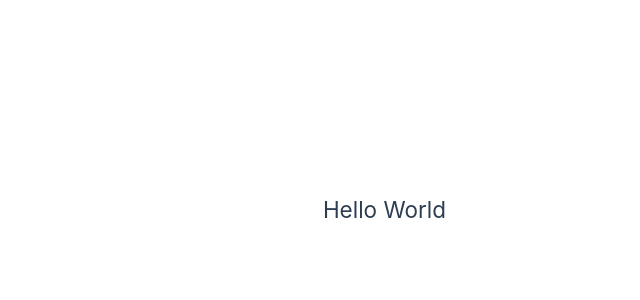
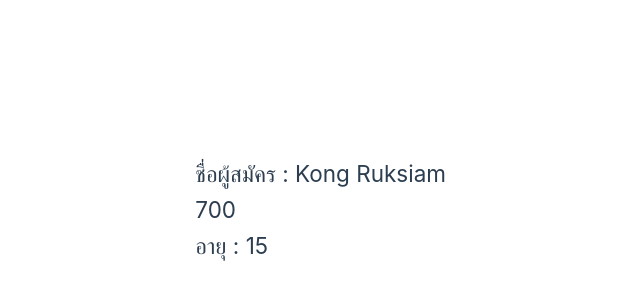
Before and after one commit to Celesca/vue-basic, a Vue app: page / in a window 1280 px wide. Shown: the part 190-490 px from the top of the page, without its empty margins (194-834 px from the left). Built offline with nearby package versions, Linux system fonts and the light colour scheme.

Commit message:
add: interpolation

```diff
--- a/src/App.vue
+++ b/src/App.vue
@@ -1,3 +1,12 @@
+<template>
+  <section>
+    <h1>ชื่อผู้สมัคร : {{firstName}} {{ lastName }}</h1>
+    <h2>{{ 500 + 200 }}</h2>
+    <h2>อายุ : {{ age }}</h2>
+  </section>
+
+</template>
+
 <script>
   export default {
     name: 'App',
@@ -10,10 +19,3 @@
     }
   }
 </script>
-
-<template>
-  <section>
-  <h1>Hello World</h1>
-  </section>
-
-</template>
```
